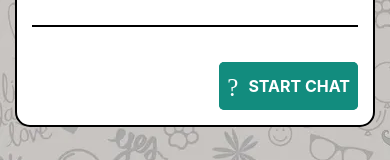
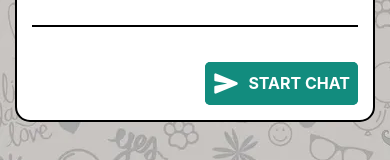
Before and after one commit to kanagu555/WhatsDirect, a React Native app: screen / in a window 390 px wide. Shown: the part 345-505 px from the top of the page. Built offline with nearby package versions, Linux system fonts and the light colour scheme.

Commit message:
icon name update

```diff
--- a/components/WhatsForm.js
+++ b/components/WhatsForm.js
@@ -101,7 +101,7 @@ const WhatsForm = () => {
       <View style={styles.buttonStyle}>
         <Ionicons.Button
           text="text"
-          name="md-send"
+          name="send"
           size={25}
           color="white"
           backgroundColor="#128c7e"
```
